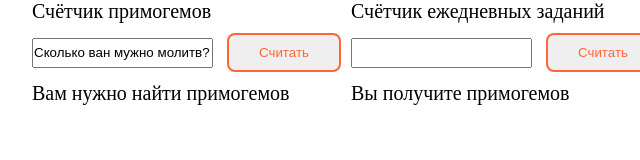
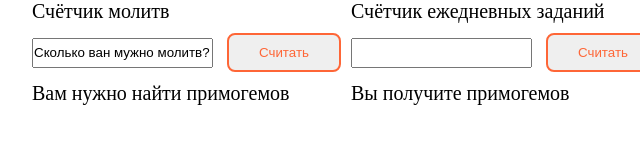
Before and after one commit to CoringPlay/calc-primogem, a plain HTML site: page index.html in a window 1280 px wide. Shown: the full height of the page, 48-688 px from the left. Drawn offline with Linux system fonts and the light colour scheme.

Commit message:
Update index.html
Изменения текста

```diff
--- a/index.html
+++ b/index.html
@@ -9,7 +9,7 @@
 <body>
 	<div class="container">
 		<div class="molitva_iv_primogems">
-			<p>Счётчик примогемов</p>
+			<p>Счётчик молитв</p>
 			<div>
 				<input id="molitva" min="0" value="Сколько ван мужно молитв?" onfocus="this.style.backgroundColor='LightPink';this.value='';">
 	 			<button class="shine-button" onclick="molitva()">Считать</button>
```
